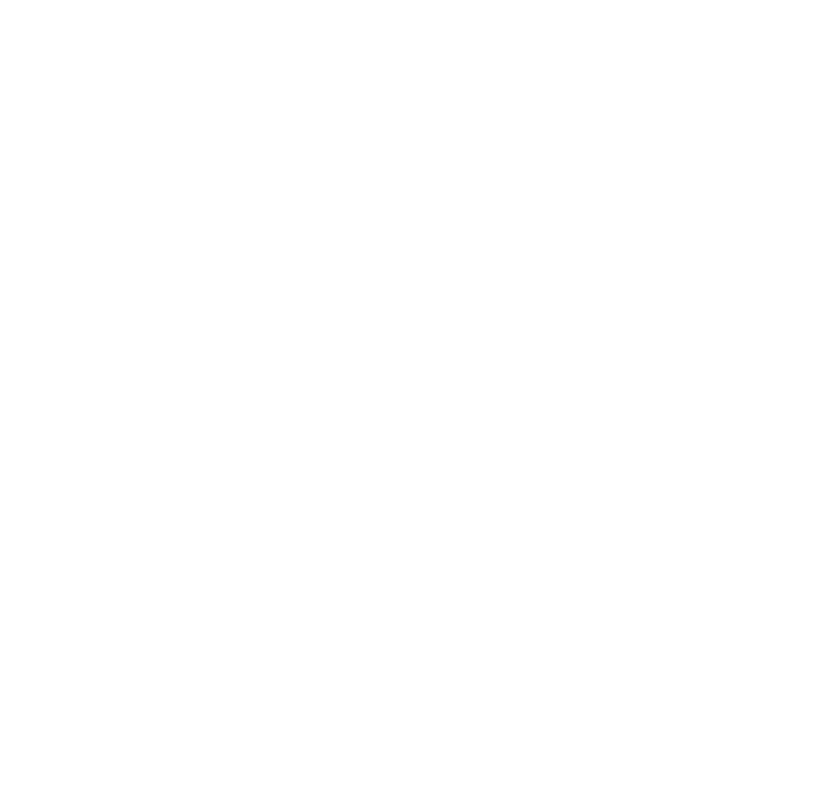
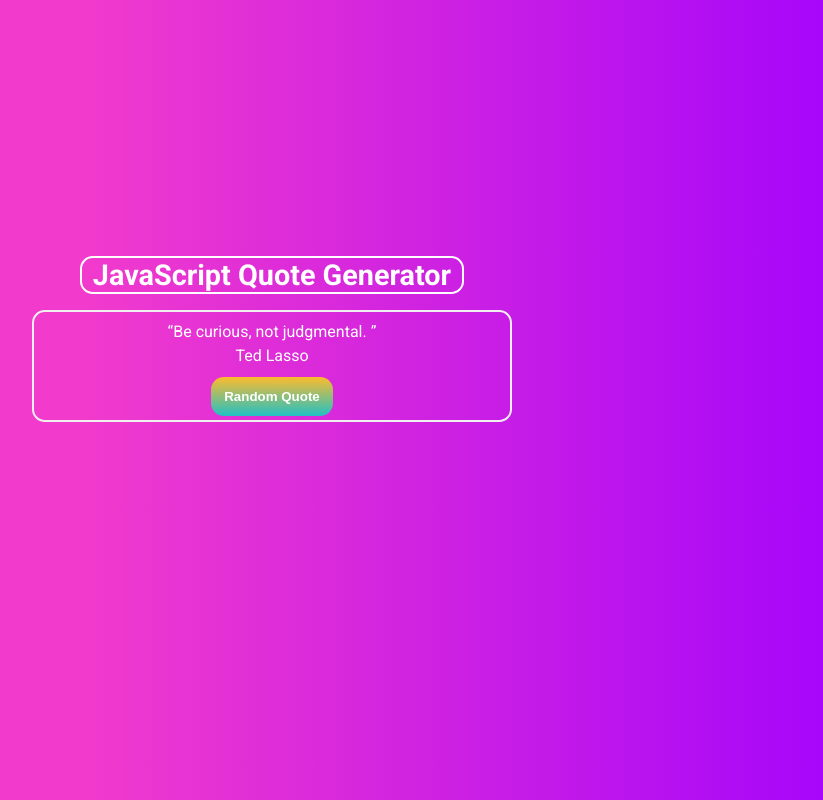
Before and after one commit to tahircdincer/simple-quote-generator, a plain HTML site: page index.html in a window 1280 px wide. Shown: the whole page, without its empty margins (368-1191 px from the left). Drawn offline with Linux system fonts and the light colour scheme.

Commit message:
Style for Quote Generator

```diff
--- a/index.html
+++ b/index.html
@@ -19,5 +19,22 @@
       referrerpolicy="no-referrer"
     />
   </head>
-  <body></body>
+  <body>
+    <div class="wrapper" id="main-container">
+      <header id="header-title">
+        <h2>JavaScript Quote Generator</h2>
+      </header>
+      <div class="container">
+        <div class="text-area">
+          <span class="quote"> “Be curious, not judgmental. ” </span>
+        </div>
+        <div class="author">Ted Lasso</div>
+        <div class="button-area">
+          <button id="random-quote">Random Quote</button>
+        </div>
+      </div>
+    </div>
+
+    <script src="./script.js"></script>
+  </body>
 </html>
--- a/style.css
+++ b/style.css
@@ -0,0 +1,66 @@
+* {
+  margin: 0px;
+  padding: 0px;
+  box-sizing: border-box;
+}
+
+body {
+  background: rgb(242, 59, 204);
+  background: linear-gradient(
+    90deg,
+    rgba(242, 59, 204, 1) 35%,
+    rgba(158, 0, 255, 1) 100%
+  );
+  display: flex;
+  justify-content: center;
+  align-items: center;
+  height: 100vh;
+  text-align: center;
+}
+#main-container {
+  color: white;
+  font-family: "Roboto", sans-serif;
+  width: 30rem;
+  height: 20rem;
+}
+
+#header-title {
+  font-size: 1.2rem;
+  border: solid 2px white;
+  margin: 1rem auto;
+  width: 80%;
+  border-radius: 0.8rem;
+}
+
+/* Button */
+
+#random-quote {
+  padding: 0.75rem 0.8rem;
+  display: inline-block;
+  border-radius: 0.8rem;
+  border: none;
+  background: rgb(34, 193, 195);
+  background: linear-gradient(
+    0deg,
+    rgba(34, 193, 195, 1) 0%,
+    rgba(253, 187, 45, 1) 100%
+  );
+  color: white;
+  font-weight: bold;
+  pointer: click;
+  margin-top: 0.75rem;
+}
+
+.container {
+  width: 100%;
+  height: 7rem;
+  border: 2px solid #efefef;
+  border-radius: 0.8rem;
+  padding: 0.6rem;
+}
+.author {
+  margin-top: 0.3rem;
+}
+.text-area {
+  line-height: 1.2rem;
+}
```
